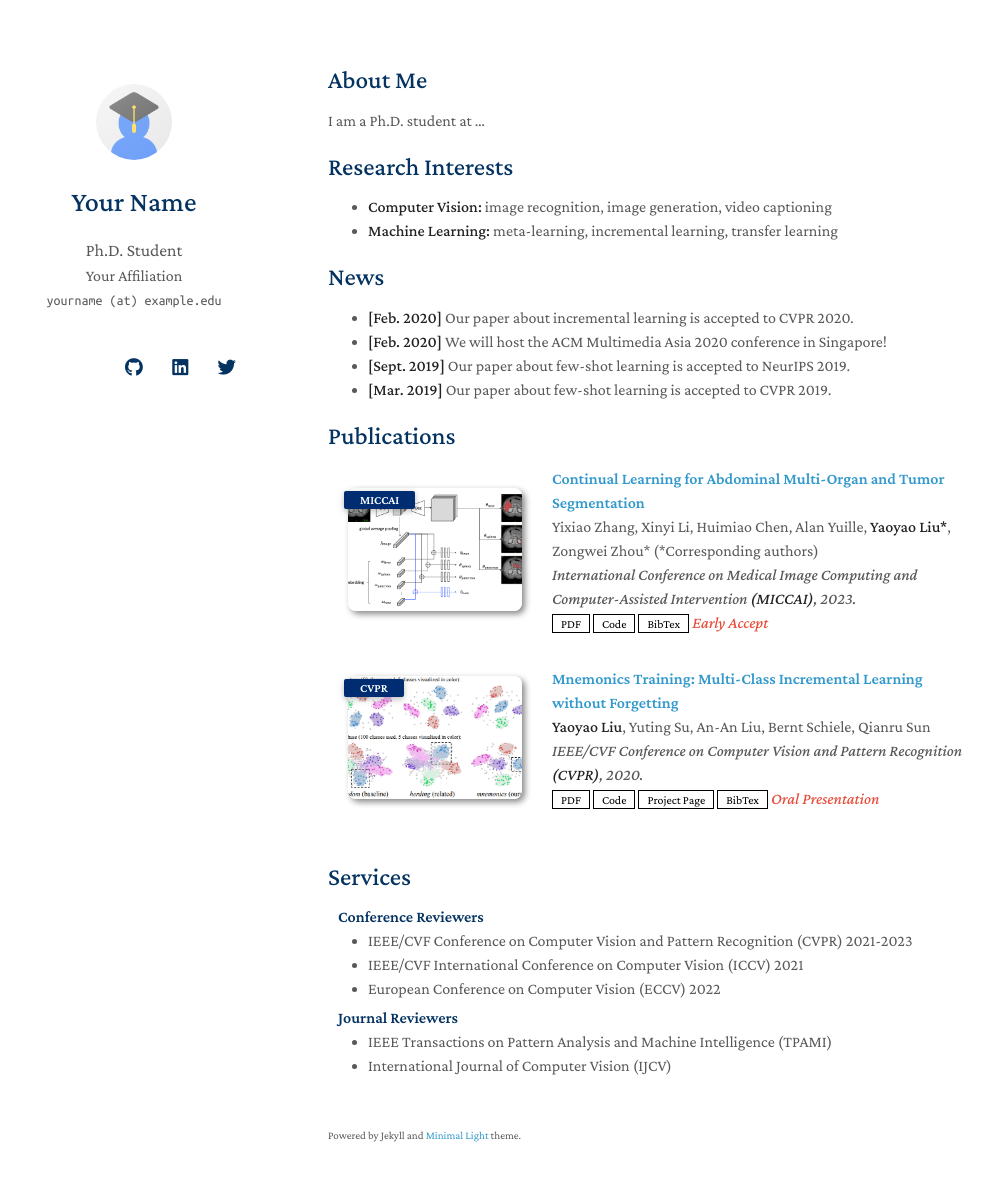
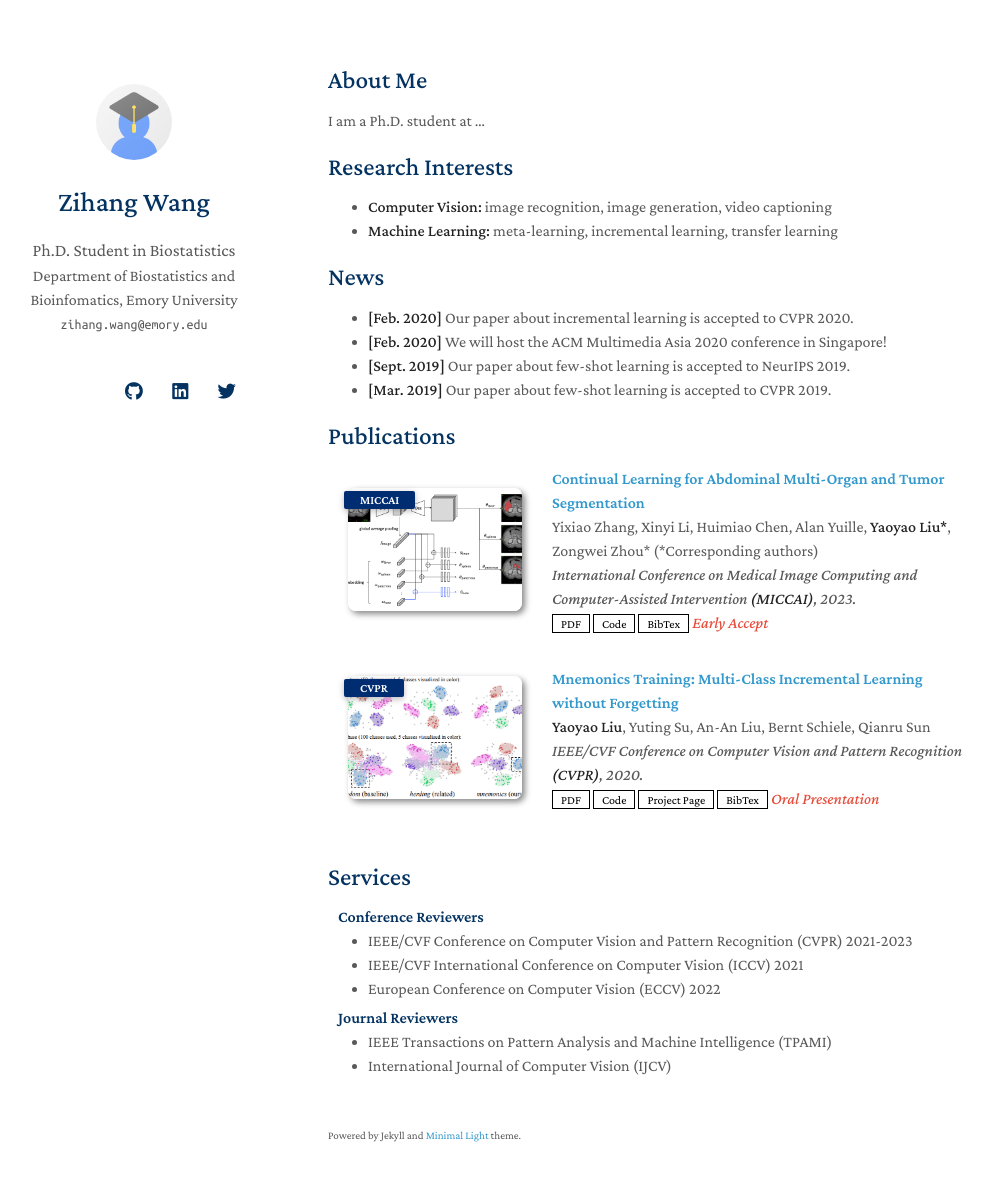
Before and after one commit to imzihangwang/imzihangwang.github.io, a Jekyll site: the page built from index.md, in a window 1280 px wide and 1216 px high. Shown: the top 1181 px of the window, without its empty margins (142-1135 px from the left). Built offline with Jekyll 4.4.1, drawn with Linux system fonts in a browser that asks for light colours; nearby versions of some CDN libraries; a style sheet for code colours, icons or effects is not loaded; our own code applies the rules of GitHub Pages for plain Markdown files.

Commit message:
Update _config.yml

```diff
--- a/_config.yml
+++ b/_config.yml
@@ -1,8 +1,8 @@
 # Basic Information
-title: Your Name
-position: Ph.D. Student
-affiliation: Your Affiliation
-email: yourname (at) example.edu
+title: Zihang Wang
+position: Ph.D. Student in Biostatistics
+affiliation: Department of Biostatistics and Bioinfomatics, Emory University
+email: zihang.wang@emory.edu
 
 # Search Engine Optimization (SEO)
 # The following information is used to improve the website traffic from search engines, e.g., Google.
```
